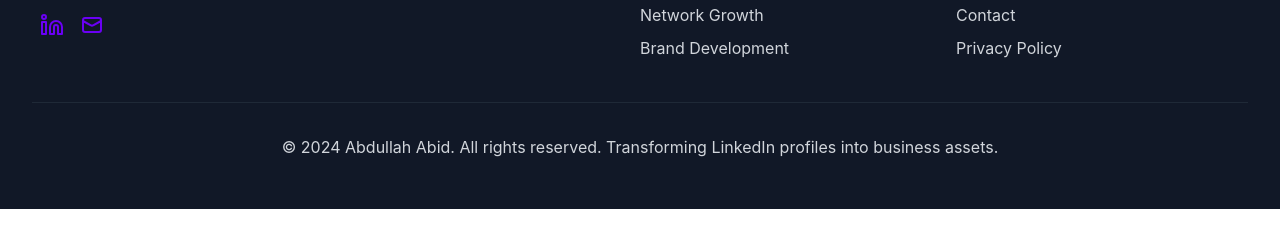
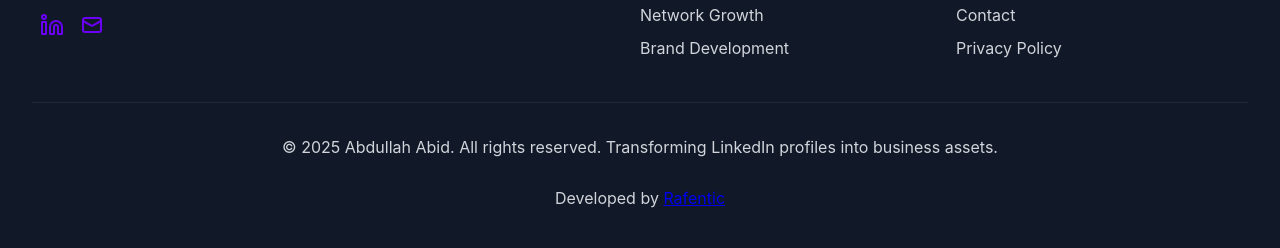
Before and after one commit to AbdullahAbid69/Abdullah-Abid, a plain HTML site: page index.html in a window 1280 px wide. Shown: the part 7207-7455 px from the top of the page. Before the commit the page ends 7416 px from the top, so only its background shows below. Drawn offline with Linux system fonts and the light colour scheme.

Commit message:
Update index.html
Added developer information in footer.

```diff
--- a/index.html
+++ b/index.html
@@ -1544,7 +1544,8 @@
             </div>
         </div>
         <div class="footer-bottom">
-            <p>&copy; 2024 Abdullah Abid. All rights reserved. Transforming LinkedIn profiles into business assets.</p>
+            <p>&copy; 2025 Abdullah Abid. All rights reserved. Transforming LinkedIn profiles into business assets.</p>
+            <br><p>Developed by <a href="https://rafenthic.com" target="_blank">Rafentic</a></p>
         </div>
     </footer>
 
```
